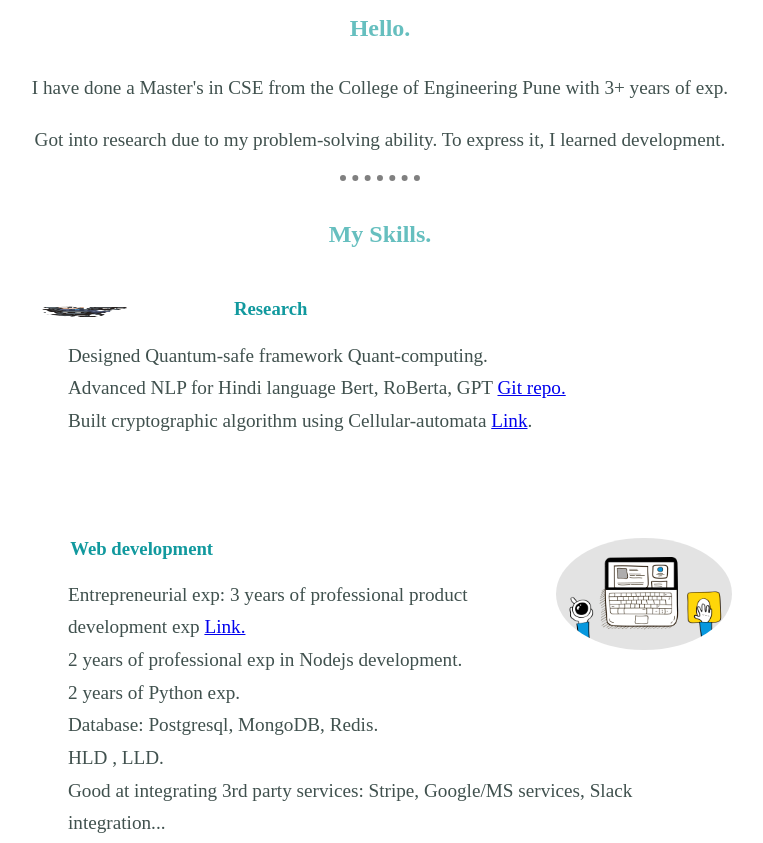
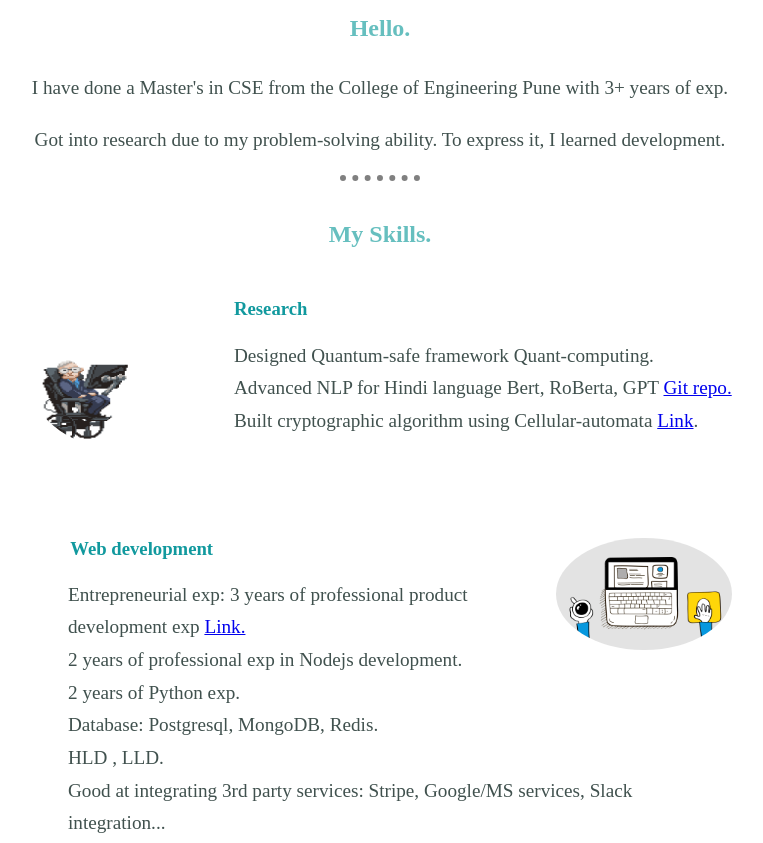
Before and after one commit to stormspirit03/portfolio, a plain HTML site: page index.html in a window 1280 px wide. Shown: the part 882-1725 px from the top of the page, without its empty margins (260-1023 px from the left). Drawn offline with Linux system fonts and the light colour scheme.

Commit message:
Update style.css

```diff
--- a/css/style.css
+++ b/css/style.css
@@ -86,7 +86,7 @@ body{
     float: left;
     border-radius: 100%;
     width: 25%;
-    height: 20px;
+    height: 150px;
 }
 .i2{
     margin-left: 30px;
```
